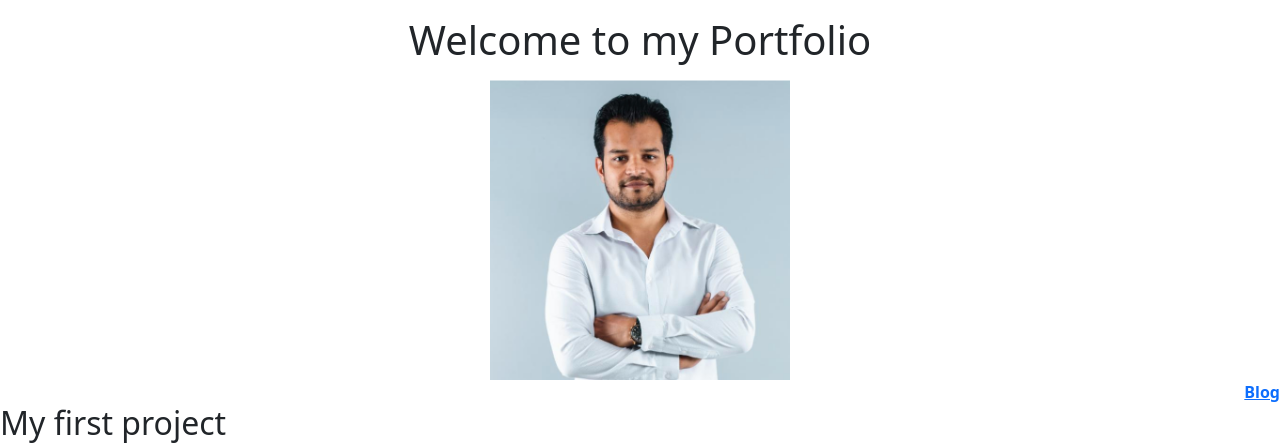
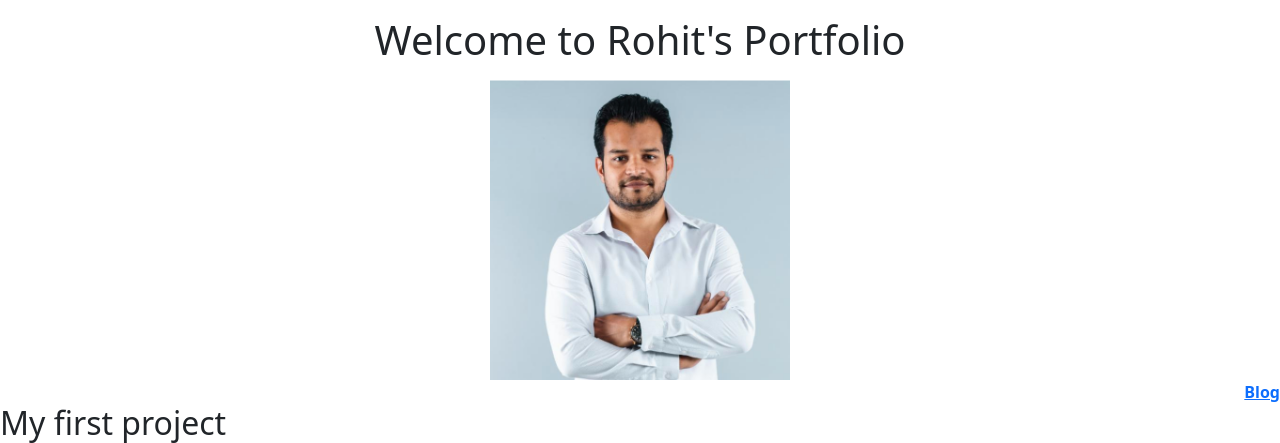
Before and after one commit to git4rs/django3-personal-portfolio, a Django app: page / in a window 1280 px wide. Shown: the part 56-499 px from the top of the page. Run offline with Django 3.2, Linux system fonts and the light colour scheme; data comes from the database, SQL or seed files in the repository; both versions use the stored data as it was after the commit.

Commit message:
change in home page

```diff
--- a/portfolio/templates/portfolio/home.html
+++ b/portfolio/templates/portfolio/home.html
@@ -6,7 +6,7 @@
 
     {% load static %}
 
-	<p><h1>Welcome to my Portfolio</h1></p>
+	<p><h1>Welcome to Rohit's Portfolio</h1></p>
 	<img src="{% static 'portfolio/rohit-pic.png' %}" height="300" width="300">
 </div>
 
```
Also changed, not shown: blog/migrations/0002_alter_blog_project_description.py (added), db.sqlite3.
